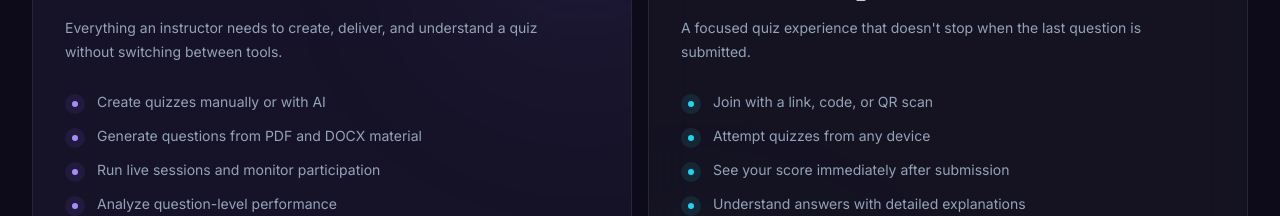
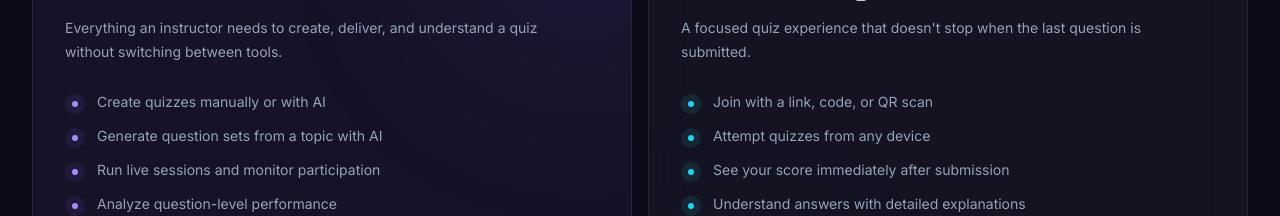
Before and after one commit to saurav-09/quizforge, a React (Vite) app in the folder client/: page / in a window 1280 px wide. Shown: the part 3240-3456 px from the top of the page. Built offline with nearby package versions, Linux system fonts and the light colour scheme; no server answers.

Commit message:
Align AI feature copy with shipped workflow

```diff
--- a/client/src/components/landing/UserTypes.jsx
+++ b/client/src/components/landing/UserTypes.jsx
@@ -7,7 +7,7 @@ import { motion } from "framer-motion";
 
 const instructorPoints = [
   "Create quizzes manually or with AI",
-  "Generate questions from PDF and DOCX material",
+  "Generate question sets from a topic with AI",
   "Run live sessions and monitor participation",
   "Analyze question-level performance",
 ];
```
